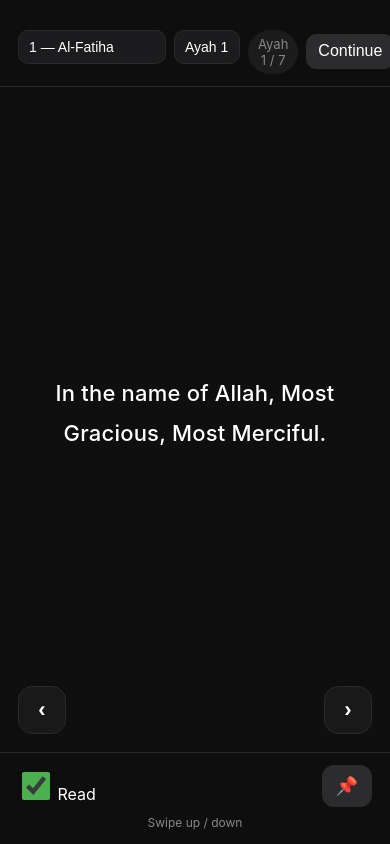
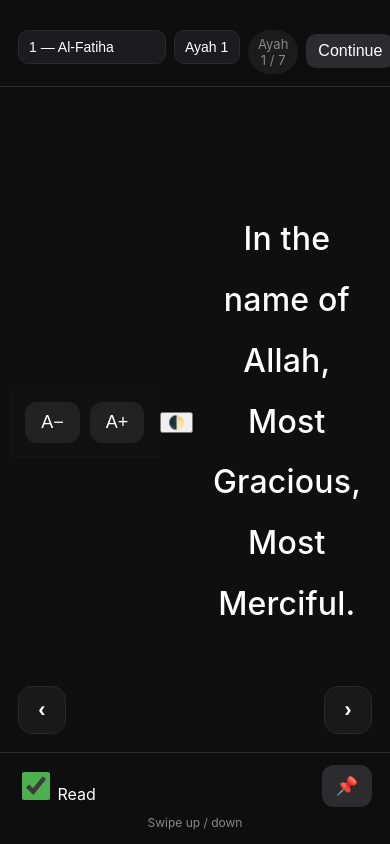
Before and after one commit to shabirdewji/Quran-viewer, a Flask app: page /view/1/1 in a window 390 px wide. Run offline with Flask 3, Linux system fonts and the light colour scheme; data comes from the database, SQL or seed files in the repository.

Commit message:
iphone version text

```diff
--- a/templates/ayah.html
+++ b/templates/ayah.html
@@ -351,11 +351,32 @@ body {
     padding: 20px;
 }
 
+
+.font-controls {
+    display: flex;
+    gap: 10px;
+    padding: 16px;
+    position: sticky;
+    top: 0;
+    background: #111;
+    z-index: 100;
+}
+
+.font-controls button {
+    padding: 10px 16px;
+    font-size: 18px;
+    border: none;
+    border-radius: 12px;
+    background: #222;
+    color: white;
+}
+
 .ayah {
-    font-size: 22px;
-    line-height: 1.8;
-    margin-bottom: 16px;
+    font-size: 32px;
+    line-height: 1.9;
+    padding: 20px;
 }
+
 
 .ayah-actions {
     margin-top: 10px;
@@ -444,9 +465,7 @@ body {
             <button class="continue-top" onclick="goContinue()">
                 Continue
             </button>
-            <button class="theme-btn" onclick="toggleTheme()">
-            🌓
-            </button>
+
 
         </div>
 
@@ -457,11 +476,21 @@ body {
 
 
 <!-- PAGE -->
+
 <div class="page">
 
-    <div class="ayah">
-        {{ verse.text }}
-    </div>
+    <div class="font-controls">
+    <button onclick="changeFontSize(-5)">A−</button>
+    <button onclick="changeFontSize(5)">A+</button>
+</div>
+            <button class="theme-btn" onclick="toggleTheme()">
+            🌓
+            </button>
+
+<div class="ayah" id="ayahText">
+    {{ verse.text }}
+</div>
+
 <!--
     <div class="ayah-actions">
 
@@ -713,6 +742,34 @@ function setTheme(mode) {
     localStorage.setItem("theme", mode);
 }
 
+
+const ayah = document.getElementById("ayahText");
+
+// load saved size
+let currentSize = localStorage.getItem("fontSize");
+
+if (!currentSize) {
+    currentSize = 32;
+}
+
+currentSize = parseInt(currentSize);
+
+ayah.style.fontSize = currentSize + "px";
+
+function changeFontSize(amount) {
+
+    currentSize += amount;
+
+    // limits
+    if (currentSize < 18) currentSize = 18;
+    if (currentSize > 60) currentSize = 60;
+
+    ayah.style.fontSize = currentSize + "px";
+
+    localStorage.setItem("fontSize", currentSize);
+}
+
+
 function toggleTheme() {
     const isLight = document.body.classList.contains("light");
     setTheme(isLight ? "dark" : "light");
```
Also changed, not shown: 1 other file.
